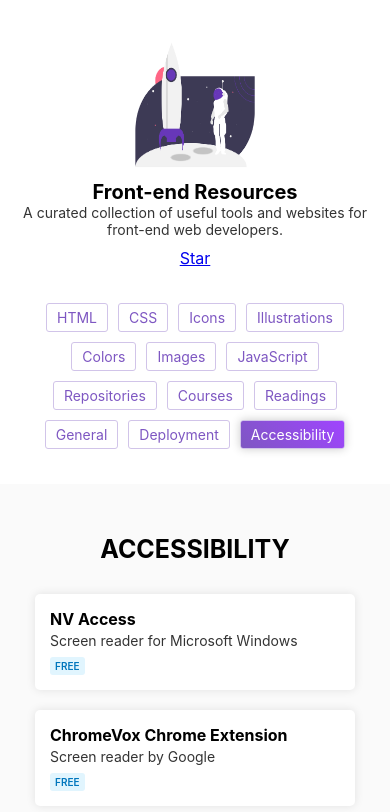
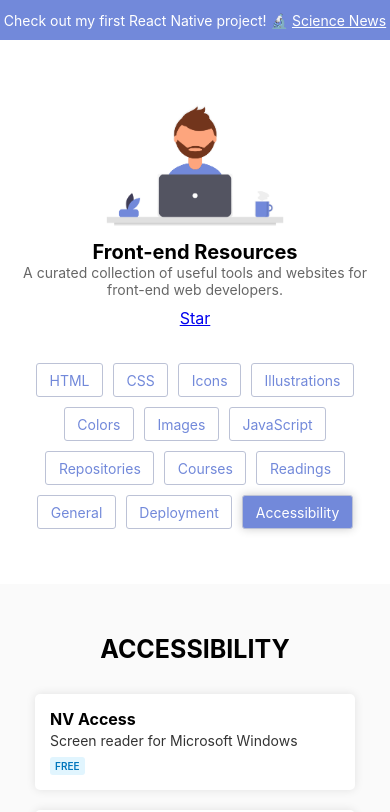
Before and after one commit to vlipatdev/frontend-resources, a React (Create React App) app: page /#/accessibility in a window 390 px wide. Shown: the top 812 px of the page. Built offline with nearby package versions, Linux system fonts and the light colour scheme.

Commit message:
update illustration and add banner

```diff
--- a/public/index.html
+++ b/public/index.html
@@ -4,7 +4,7 @@
 		<meta charset="utf-8" />
 		<link rel="shortcut icon" href="%PUBLIC_URL%/favicon.ico" />
 		<meta name="viewport" content="width=device-width, initial-scale=1" />
-    <meta name="theme-color" content="#000000" />
+		<meta name="theme-color" content="#7289da" />
 		<!--
       manifest.json provides metadata used when your web app is installed on a
       user's mobile device or desktop. See https://developers.google.com/web/fundamentals/web-app-manifest/
--- a/src/App.css
+++ b/src/App.css
@@ -5,12 +5,12 @@
 	flex-direction: column;
 	justify-content: center;
 	align-items: center;
-	padding: 3rem 0;
+	padding: 5rem 0;
 }
 
 .App-logo {
 	height: 15rem;
-	width: 15rem;
+	width: auto;
 }
 
 .App-heading {
@@ -18,7 +18,7 @@
 }
 
 .App-subheading {
-	color: rgba(0, 0, 0, 0.8);
+	color: rgba(0, 0, 0, 0.6);
 	margin-bottom: 1rem;
 	width: 90%;
 }
--- a/src/App.js
+++ b/src/App.js
@@ -1,5 +1,6 @@
 import React, { Component } from 'react';
 import { Route } from 'react-router-dom';
+import Banner from './Banner';
 import Nav from './Nav';
 import Resources from './Resources';
 
@@ -13,6 +14,7 @@ class App extends Component {
 	render() {
 		return (
 			<div className="App">
+				<Banner />
 				<header className="App-header">
 					<img className="App-logo" alt="site logo" src={undraw} />
 					<h1 className="App-heading">Front-end Resources</h1>
@@ -32,7 +34,6 @@ class App extends Component {
 					</a>
 					<Nav data={this.props.data} />
 				</header>
-
 				<Route
 					exact
 					path="/:name"
@@ -40,15 +41,14 @@ class App extends Component {
 						<Resources {...routeProps} data={this.props.data} />
 					)}
 				/>
-
 				<footer className="App-footer">
 					<p>
 						by <a href="https://github.com/vlipatdev">Val Lipat</a> with{' '}
 						<span role="img" aria-label="red heart emoji">
 							❤️
-						</span>{' '}
+						</span>
 					</p>
-				</footer>
+				</footer>{' '}
 			</div>
 		);
 	}
--- /dev/null
+++ b/src/Banner.css
@@ -0,0 +1,25 @@
+.Banner {
+	height: 40px;
+	width: 100%;
+	background: #7289da;
+	display: flex;
+	justify-content: center;
+	align-items: center;
+}
+
+.Banner-text {
+	color: white;
+	font-size: 1.4rem;
+}
+
+.Banner-link,
+.Banner-link:visited,
+.Banner-link:hover {
+	color: white;
+}
+
+@media screen and (max-width: 768px) {
+	.Banner-text {
+		font-size: 1.4rem;
+	}
+}
--- /dev/null
+++ b/src/Banner.js
@@ -0,0 +1,23 @@
+import React, { Component } from 'react';
+
+import './Banner.css';
+
+class Banner extends Component {
+	render() {
+		return (
+			<div className="Banner">
+				<p className="Banner-text">
+					Check out my first React Native project! <span> 🔬 </span>
+					<a
+						className="Banner-link"
+						href="https://play.google.com/store/apps/details?id=com.iridiumlab.sciencenews"
+					>
+						Science News
+					</a>
+				</p>
+			</div>
+		);
+	}
+}
+
+export default Banner;
--- a/src/Nav.css
+++ b/src/Nav.css
@@ -8,19 +8,18 @@
 }
 
 .Nav-navlink {
-	padding: 0.5rem 1rem;
+	padding: 0.75rem 1.25rem;
 	margin: 5px;
 	text-decoration: none;
 	background: #ffffff;
-	border: 1px solid #d1c4e9;
+	border: 1px solid #bcc2d6;
 	border-radius: 3px;
-	color: #7e57c2;
+	color: #7289da;
 }
 .Nav-navlink:hover,
 .active {
 	color: #ffffff;
-	background: #7e57c2;
-	background: linear-gradient(45deg, #7e57c2, #a044ff);
+	background: #7289da;
 	box-shadow: 0px 0px 10px 0px rgba(0, 0, 0, 0.2);
 }
 
```
Also changed, not shown: src/data.js (+146 -145 lines), src/undraw-to-the-moon.png. Lines whose indentation alone changed are shown as unchanged.
